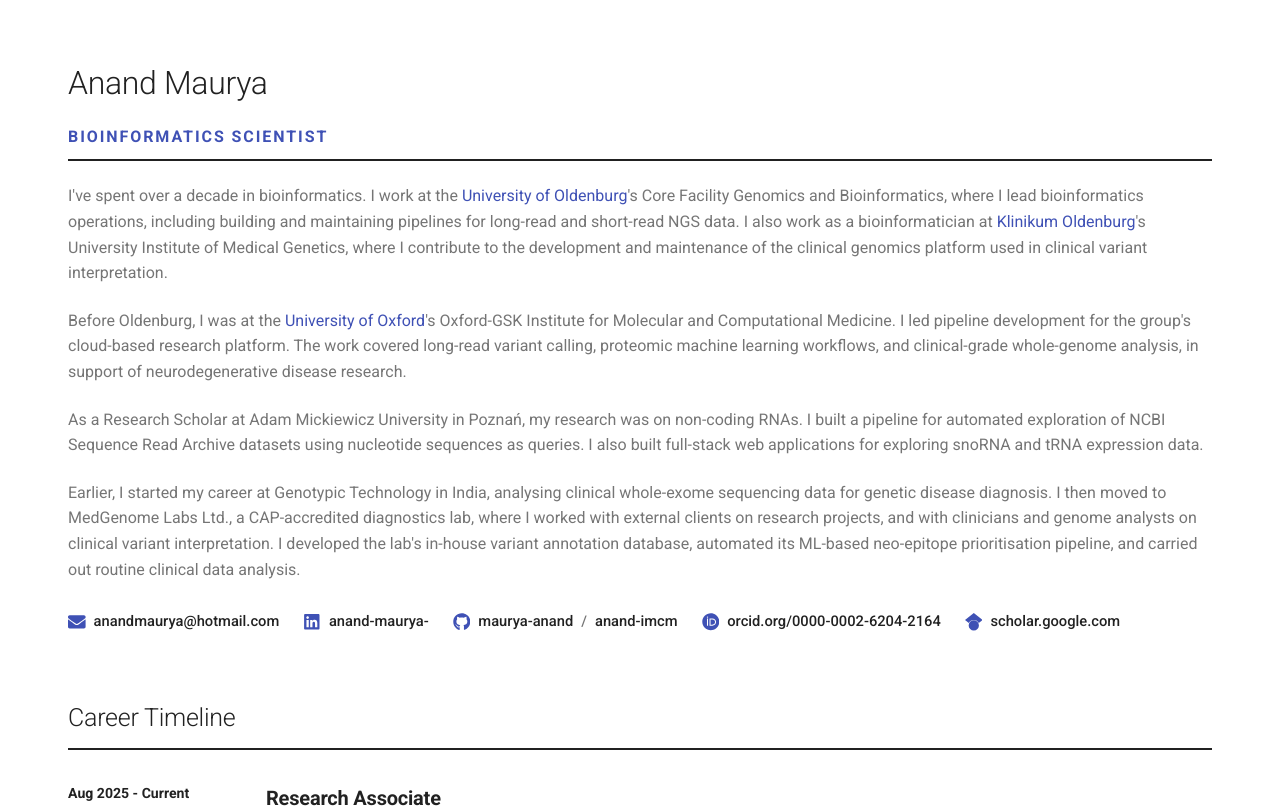
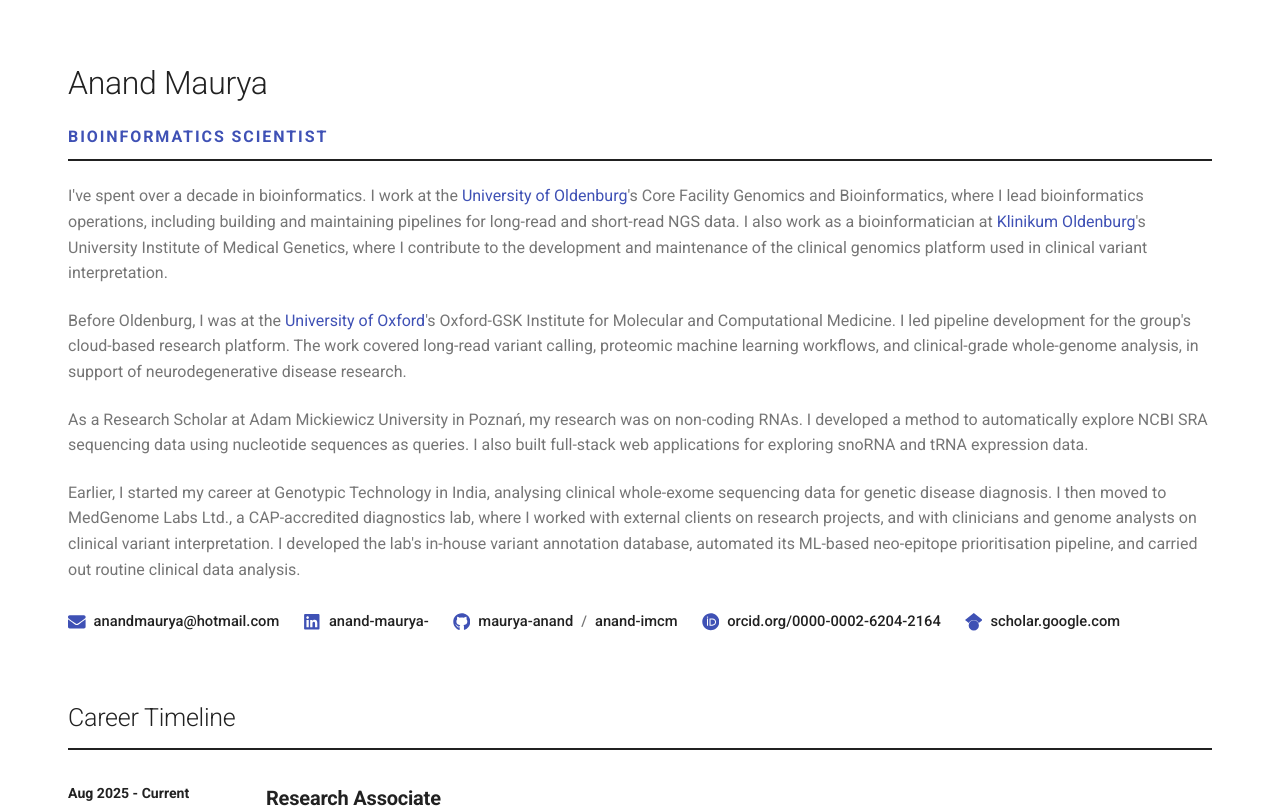
Before and after one commit to maurya-anand/maurya-anand.github.io, a React (Vite) app: page / in a window 1280 px wide. Shown: the top 808 px of the page. Built offline with nearby package versions, Linux system fonts and the light colour scheme.

Commit message:
added abbriviation for clarity

```diff
--- a/src/components/Header.jsx
+++ b/src/components/Header.jsx
@@ -49,8 +49,8 @@ const Header = () => (
       </p>
       <p className="header-summary">
         As a Research Scholar at Adam Mickiewicz University in Poznań, my research
-        was on non-coding RNAs. I built a pipeline for automated exploration
-        of NCBI Sequence Read Archive datasets using nucleotide sequences as
+        was on non-coding RNAs. I developed a method to automatically
+        explore NCBI SRA sequencing data using nucleotide sequences as
         queries. I also built full-stack web applications for exploring
         snoRNA and tRNA expression data.
       </p>
```
